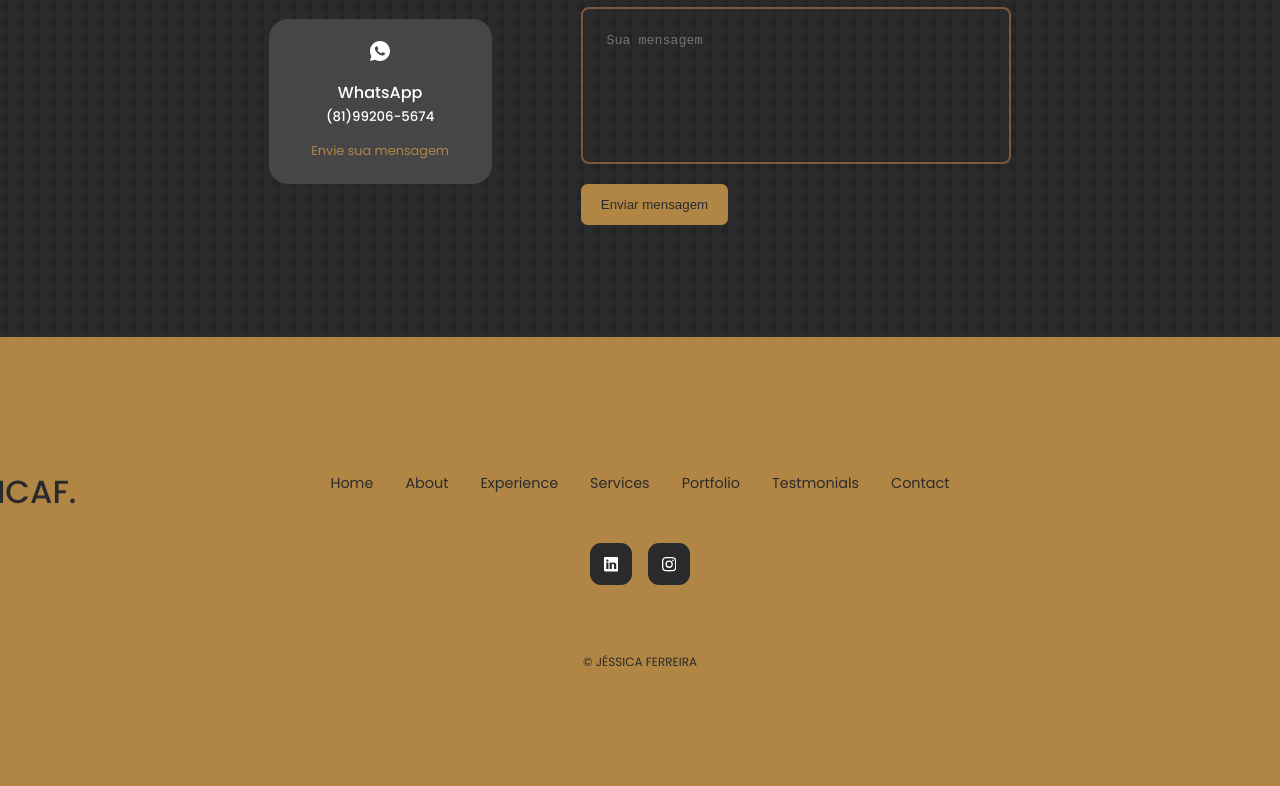
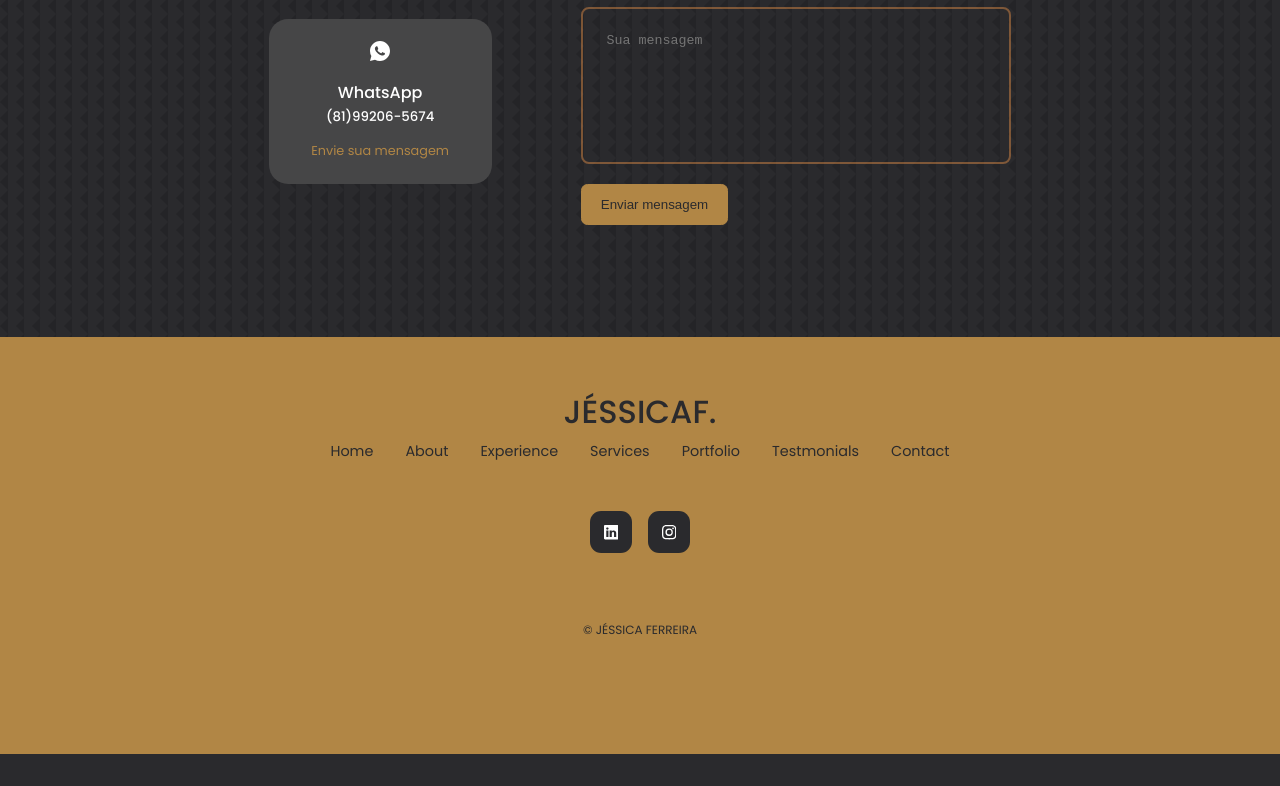
Before and after one commit to mechamoje/portfolio, a React (Create React App) app: page / in a window 1280 px wide. Shown: the part 3042-3828 px from the top of the page. After the commit the page ends 3796 px from the top, so only its background shows below. Built offline with nearby package versions, Linux system fonts and the light colour scheme.

Commit message:
footer adjusts

```diff
--- a/src/components/footer/footer.css
+++ b/src/components/footer/footer.css
@@ -14,10 +14,10 @@ footer a {
     font-size: 2rem;
     font-weight: 500;
     margin-bottom: 2rem;
-    position: relative;
+    /* position: relative;
     top: 5rem;
     right: 40rem;
-    display: inline-block;
+    display: inline-block; */
 }
 
 .permalinks{
```
